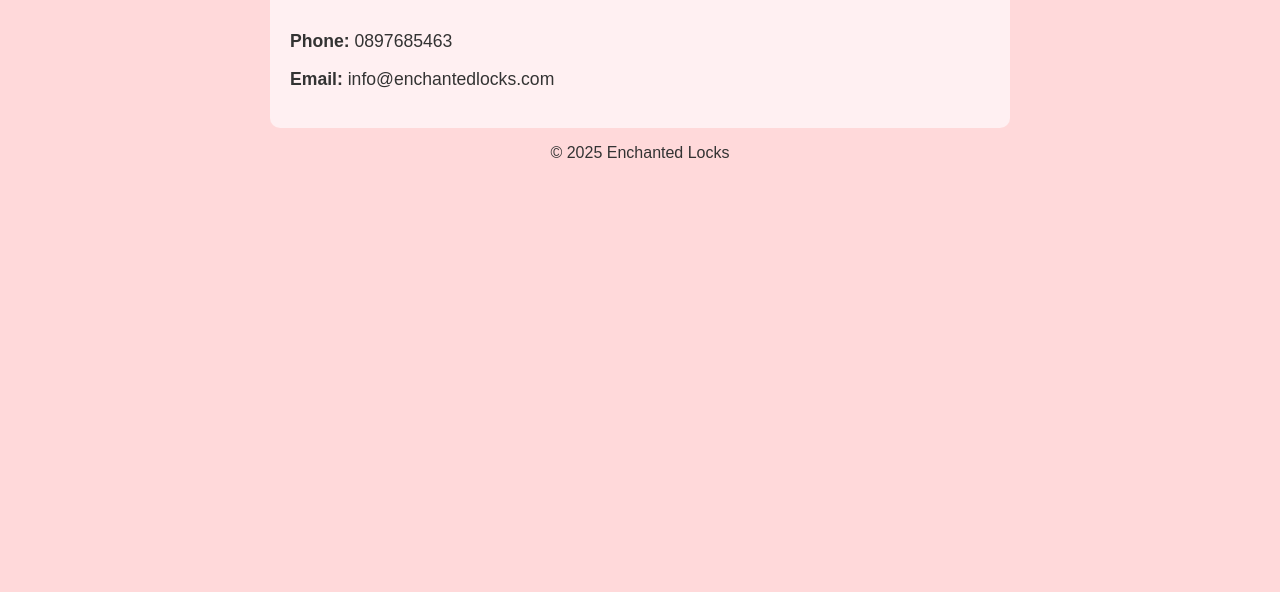
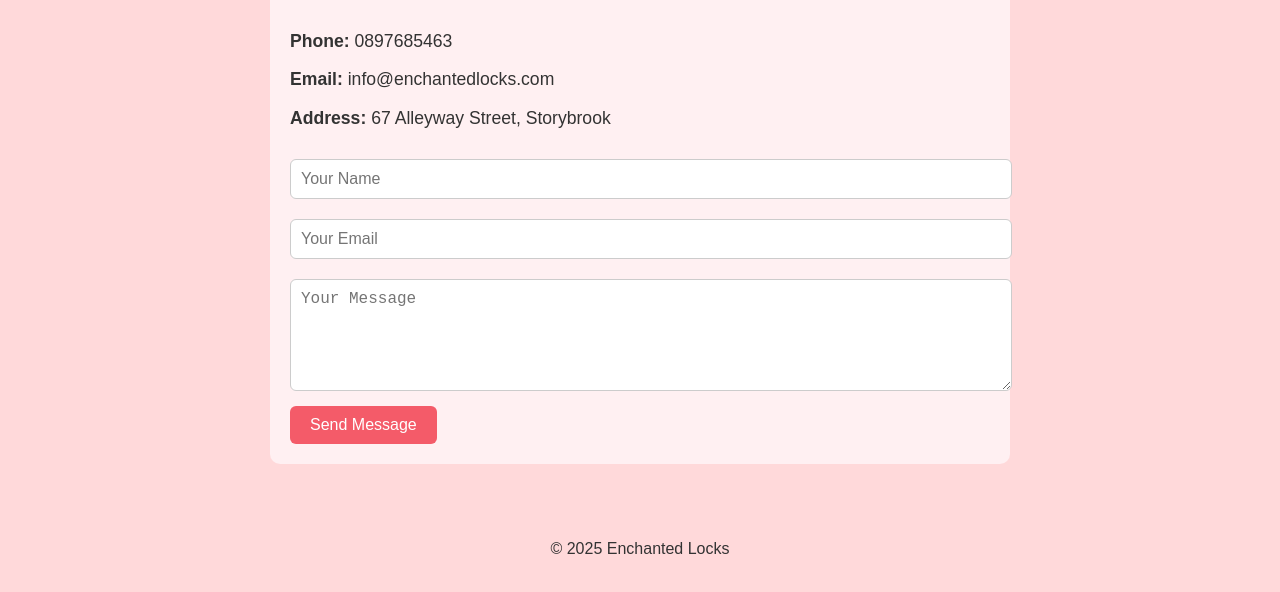
Before and after one commit to liinaaxx2107/Hair-Dressing-Salon-website, a plain HTML site: page contact.html in a window 1280 px wide. Shown: the part 336-928 px from the top of the page. Before the commit the page ends 800 px from the top, so only its background shows below. Drawn offline with Linux system fonts and the light colour scheme.

Commit message:
added a contact us form

```diff
--- a/contact.html
+++ b/contact.html
@@ -5,7 +5,6 @@
   <meta name="viewport" content="width=device-width, initial-scale=1">
   <title>Contact Enchanted Locks</title>
   <style>
-
     body {
       background-color: #ffd9da;
       font-family: Arial, sans-serif;
@@ -13,6 +12,7 @@
       padding: 0;
       text-align: center;
       color: #333;
+    }
 
     nav {
       background-color: #F45B69;
@@ -22,9 +22,8 @@
     nav a {
       color: white;
       margin: 0 15px;
+    }
 
-    }
-  }
     h1 {
       font-size: 3rem;
       margin-top: 40px;
@@ -56,18 +55,44 @@
       color: #555;
     }
 
+    form {
+      margin-top: 20px;
+    }
+
+    input,
+    textarea {
+      width: 100%;
+      padding: 10px;
+      margin: 10px 0;
+      border: 1px solid #ccc;
+      border-radius: 6px;
+      font-size: 1rem;
+    }
+
+    button {
+      background-color: #F45B69;
+      color: white;
+      border: none;
+      padding: 10px 20px;
+      border-radius: 6px;
+      font-size: 1rem;
+      cursor: pointer;
+    }
+
+    footer {
+      margin-top: 40px;
+      padding: 20px;
+    }
   </style>
 </head>
 
 <body>
 
-</body>
   <nav>
     <a href="index.html">Home</a>
     <a href="#">Contact</a>
     <a href="about.html">About</a>
   </nav>
-
 
   <header>
     <h1>Contact Us</h1>
@@ -79,7 +104,17 @@
       <h2>Get in Touch</h2>
       <p><strong>Phone:</strong> 0897685463</p>
       <p><strong>Email:</strong> info@enchantedlocks.com</p>
+      <p><strong>Address:</strong> 67 Alleyway Street, Storybrook</p>
+
+      <form action="#" method="post">
+        <input type="text" name="name" placeholder="Your Name" required>
+        <input type="email" name="email" placeholder="Your Email" required>
+        <textarea name="message" rows="5" placeholder="Your Message" required></textarea>
+        <button type="submit">Send Message</button>
+      </form>
     </section>
+  </main>
+
   <footer>
     <p>&copy; 2025 Enchanted Locks</p>
   </footer>
```
Also changed, not shown: about.html (+1 -1 lines). Lines whose indentation alone changed are shown as unchanged.
